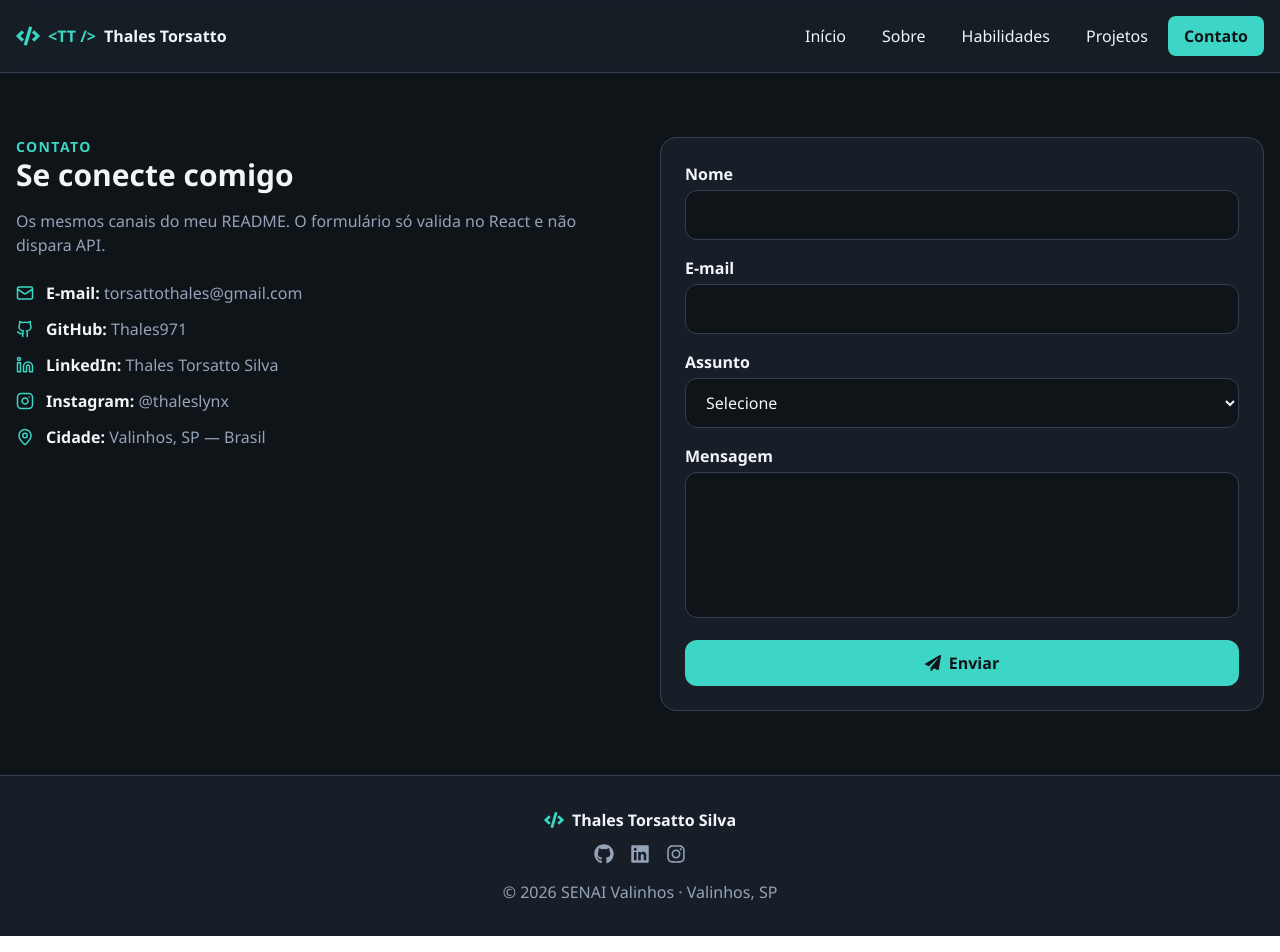
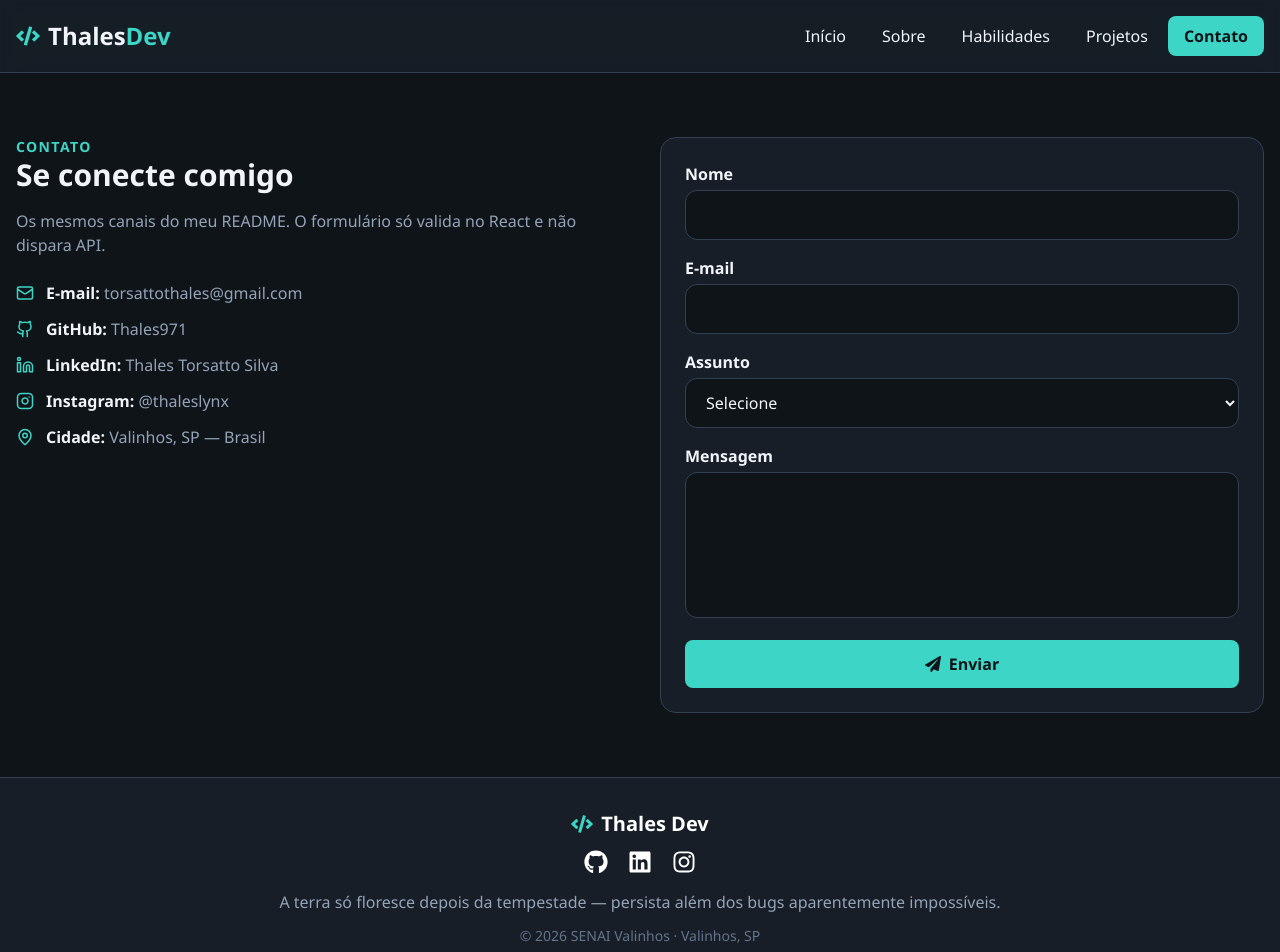
Before and after one commit to Thales971/revisao-frontend-n1-react, a React (Vite) app: page /contato in a window 1280 px wide. Shown: the top 952 px of the page. Built offline with nearby package versions, Linux system fonts and the light colour scheme.

Commit message:
ajusta o portfolio pro mesmo estilo dos meus outros reacts

```diff
--- a/package.json
+++ b/package.json
@@ -1,5 +1,5 @@
 {
-  "name": "revisao-frontend-n1-react",
+  "name": "portfolio-thales",
   "private": true,
   "version": "0.0.0",
   "type": "module",
@@ -11,6 +11,7 @@
   },
   "dependencies": {
     "@hookform/resolvers": "^5.2.1",
+    "lucide-react": "^0.544.0",
     "react": "^19.1.1",
     "react-dom": "^19.1.1",
     "react-hook-form": "^7.62.0",
--- a/src/components/Button.jsx
+++ b/src/components/Button.jsx
@@ -1,12 +1,12 @@
-export default function Button({ children, type = 'button', onClick, className = '', variante = 'principal' }) {
-  const base = 'inline-flex items-center justify-center min-h-[46px] px-5 rounded-xl font-bold transition'
-  const estilos = {
-    principal: 'bg-mint-400 text-navy-900 hover:opacity-90',
-    linha: 'border border-slate-600 text-slate-100 hover:bg-navy-700',
+export default function Button({ children, variant = 'primary', className = '', ...props }) {
+  const base = 'px-6 py-3 rounded-lg font-semibold transition inline-flex items-center justify-center gap-2'
+  const variants = {
+    primary: 'bg-mint-400 text-navy-900 hover:opacity-90',
+    outline: 'border-2 border-mint-400 text-mint-400 hover:bg-mint-400 hover:text-navy-900',
   }
 
   return (
-    <button type={type} onClick={onClick} className={`${base} ${estilos[variante]} ${className}`}>
+    <button className={`${base} ${variants[variant]} ${className}`} {...props}>
       {children}
     </button>
   )
--- a/src/components/Card.jsx
+++ b/src/components/Card.jsx
@@ -1,13 +1,22 @@
-export default function Card({ titulo, children, icone }) {
+import { Link } from 'react-router-dom'
+
+export default function Card({ title, description, image, link = '#', linkText = 'Ver mais' }) {
   return (
-    <article className="bg-navy-800 border border-slate-700 rounded-2xl p-6 shadow-lg">
-      {icone && (
-        <span className="inline-flex w-11 h-11 items-center justify-center rounded-xl bg-navy-700 text-mint-400 font-extrabold mb-3">
-          {icone}
-        </span>
-      )}
-      {titulo && <h3 className="text-xl font-bold mb-2">{titulo}</h3>}
-      <div className="text-slate-400">{children}</div>
-    </article>
+    <Link to={link} className="block h-full group">
+      <div className="bg-navy-800 border border-slate-700 rounded-xl overflow-hidden hover:-translate-y-1 transition h-full flex flex-col">
+        <div className="h-44 overflow-hidden bg-navy-700">
+          <img
+            src={image}
+            alt={title}
+            className="w-full h-full object-cover group-hover:scale-105 transition duration-500"
+          />
+        </div>
+        <div className="p-5 flex flex-col flex-grow">
+          <h3 className="text-xl font-bold mb-2">{title}</h3>
+          <p className="text-slate-400 mb-4 flex-grow">{description}</p>
+          <span className="text-mint-400 font-semibold">{linkText} →</span>
+        </div>
+      </div>
+    </Link>
   )
 }
--- a/src/components/Footer.jsx
+++ b/src/components/Footer.jsx
@@ -2,21 +2,30 @@ import { FaCode, FaGithub, FaLinkedin, FaInstagram } from 'react-icons/fa'
 import { perfil } from '../data/perfil'
 
 export default function Footer() {
-  const ano = new Date().getFullYear()
+  return (
+    <footer className="bg-navy-800 text-white mt-auto border-t border-slate-700">
+      <div className="container mx-auto px-4 py-8 text-center">
+        <div className="flex items-center justify-center gap-2 mb-3">
+          <FaCode size={22} className="text-mint-400" />
+          <span className="text-xl font-bold">{perfil.curto} Dev</span>
+        </div>
 
-  return (
-    <footer className="bg-navy-800 border-t border-slate-700 mt-auto">
-      <div className="container mx-auto px-4 py-8 text-center text-slate-400">
-        <div className="flex items-center justify-center gap-2 mb-3 text-slate-100">
-          <FaCode className="text-mint-400 text-xl" />
-          <span className="font-bold">{perfil.nome}</span>
+        <div className="flex justify-center gap-5 text-2xl mb-4">
+          <a href={perfil.links.github} target="_blank" rel="noreferrer" className="hover:text-mint-400">
+            <FaGithub />
+          </a>
+          <a href={perfil.links.linkedin} target="_blank" rel="noreferrer" className="hover:text-mint-400">
+            <FaLinkedin />
+          </a>
+          <a href={perfil.links.instagram} target="_blank" rel="noreferrer" className="hover:text-mint-400">
+            <FaInstagram />
+          </a>
         </div>
-        <div className="flex justify-center gap-4 mb-4 text-xl">
-          <a href={perfil.links.github} target="_blank" rel="noreferrer"><FaGithub /></a>
-          <a href={perfil.links.linkedin} target="_blank" rel="noreferrer"><FaLinkedin /></a>
-          <a href={perfil.links.instagram} target="_blank" rel="noreferrer"><FaInstagram /></a>
-        </div>
-        <p>© {ano} {perfil.instituicao} · {perfil.cidade}</p>
+
+        <p className="text-slate-400">{perfil.frase}</p>
+        <p className="mt-3 text-sm text-slate-500">
+          © {new Date().getFullYear()} {perfil.instituicao} · {perfil.cidade}
+        </p>
       </div>
     </footer>
   )
--- a/src/components/Header.jsx
+++ b/src/components/Header.jsx
@@ -24,8 +24,9 @@ export default function Header() {
         <div className="flex justify-between items-center py-4">
           <Link to="/" className="flex items-center gap-2 hover:opacity-80">
             <FaCode className="text-mint-400 text-2xl" />
-            <span className="font-bold text-mint-400">&lt;TT /&gt;</span>
-            <span className="hidden sm:inline font-bold">Thales Torsatto</span>
+            <span className="text-2xl font-bold">
+              Thales<span className="text-mint-400">Dev</span>
+            </span>
           </Link>
 
           <nav className="hidden md:flex items-center gap-1">
```
Also changed, not shown: 1 other file (tests, documents, lock files or other folders).
